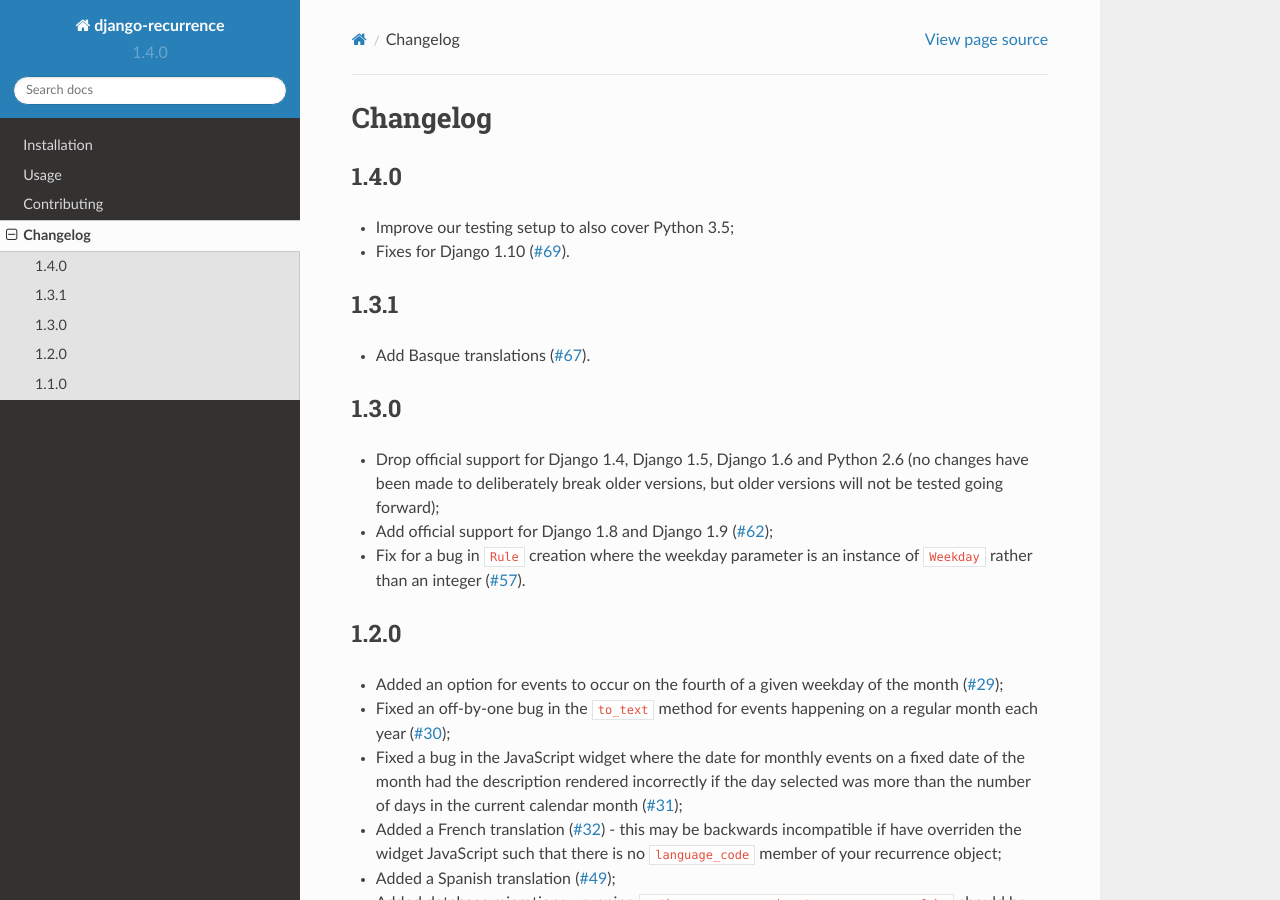
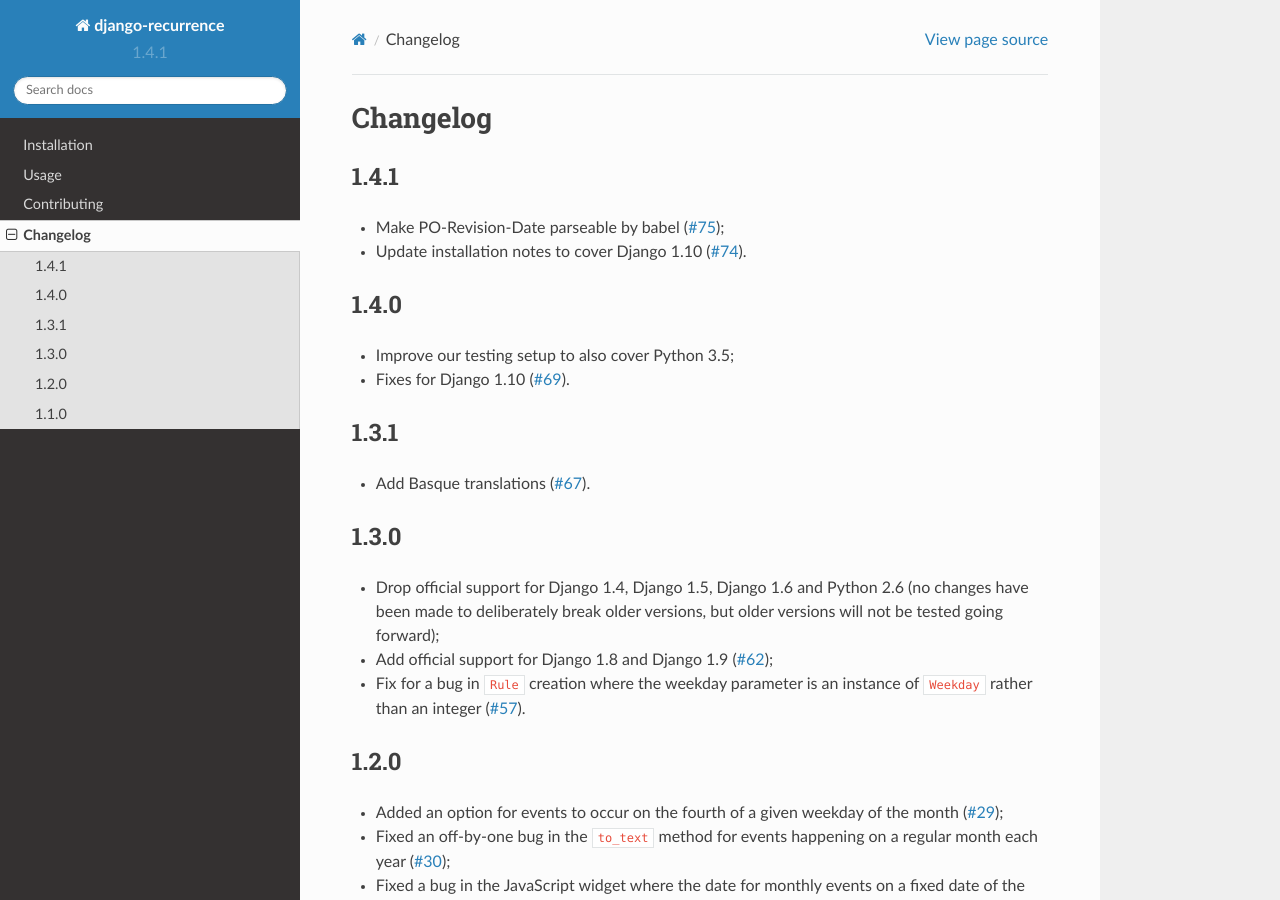
Before and after one commit to jazzband/django-recurrence, a Sphinx documentation site: the page built from docs/changelog.rst, in a window 1280 px wide and 900 px high. Built offline with Sphinx 7.4.7 and the Read the Docs theme 2.0.0, drawn with Linux system fonts in a browser that asks for light colours.

Commit message:
Add notes on Django 1.10 (#75), and prepare for 1.4.1

```diff
--- a/docs/changelog.rst
+++ b/docs/changelog.rst
@@ -1,5 +1,11 @@
 Changelog
 =========
+
+1.4.1
+-----
+
+* Make PO-Revision-Date parseable by babel (:issue:`75`);
+* Update installation notes to cover Django 1.10 (:issue:`74`).
 
 1.4.0
 -----
--- a/docs/conf.py
+++ b/docs/conf.py
@@ -60,9 +60,9 @@ copyright = u'2014, django-recurrence developers'
 # built documents.
 #
 # The short X.Y version.
-version = '1.4.0'
+version = '1.4.1'
 # The full version, including alpha/beta/rc tags.
-release = '1.4.0'
+release = '1.4.1'
 
 # The language for content autogenerated by Sphinx. Refer to documentation
 # for a list of supported languages.
--- a/docs/installation.rst
+++ b/docs/installation.rst
@@ -38,9 +38,7 @@ Set up internationalization
 .. note::
 
     This step is currently mandatory, but may be bypassed with an
-    extra bit of javascript. See [issue
-    #47](https://github.com/django-recurrence/django-recurrence/issues/47)
-    for details.
+    extra bit of javascript. See :issue:`47` for details.
 
 Using a translation of django-recurrence other than
 ``en`` requires that django-recurrence's JavaScript can
--- a/setup.py
+++ b/setup.py
@@ -43,7 +43,7 @@ else:
 
 setup(
     name='django-recurrence',
-    version='1.4.0',
+    version='1.4.1',
     license='BSD',
 
     description='Django utility wrapping dateutil.rrule',
```
